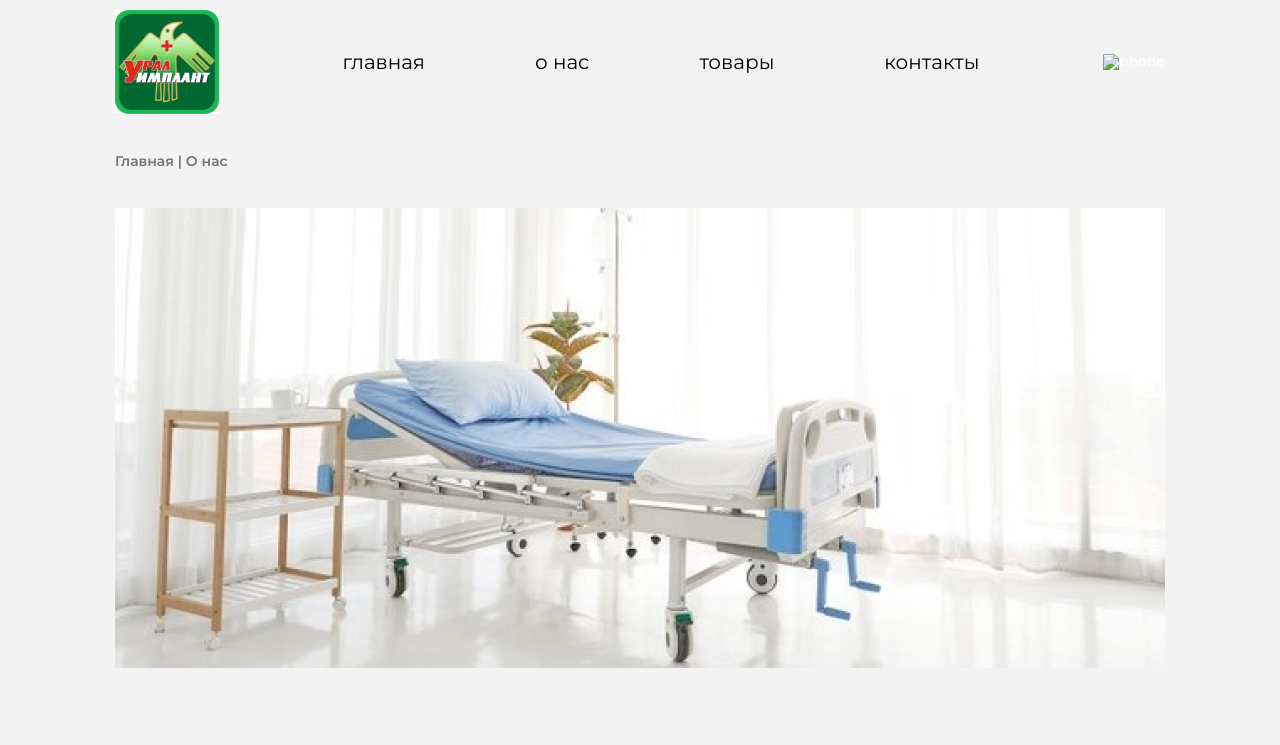
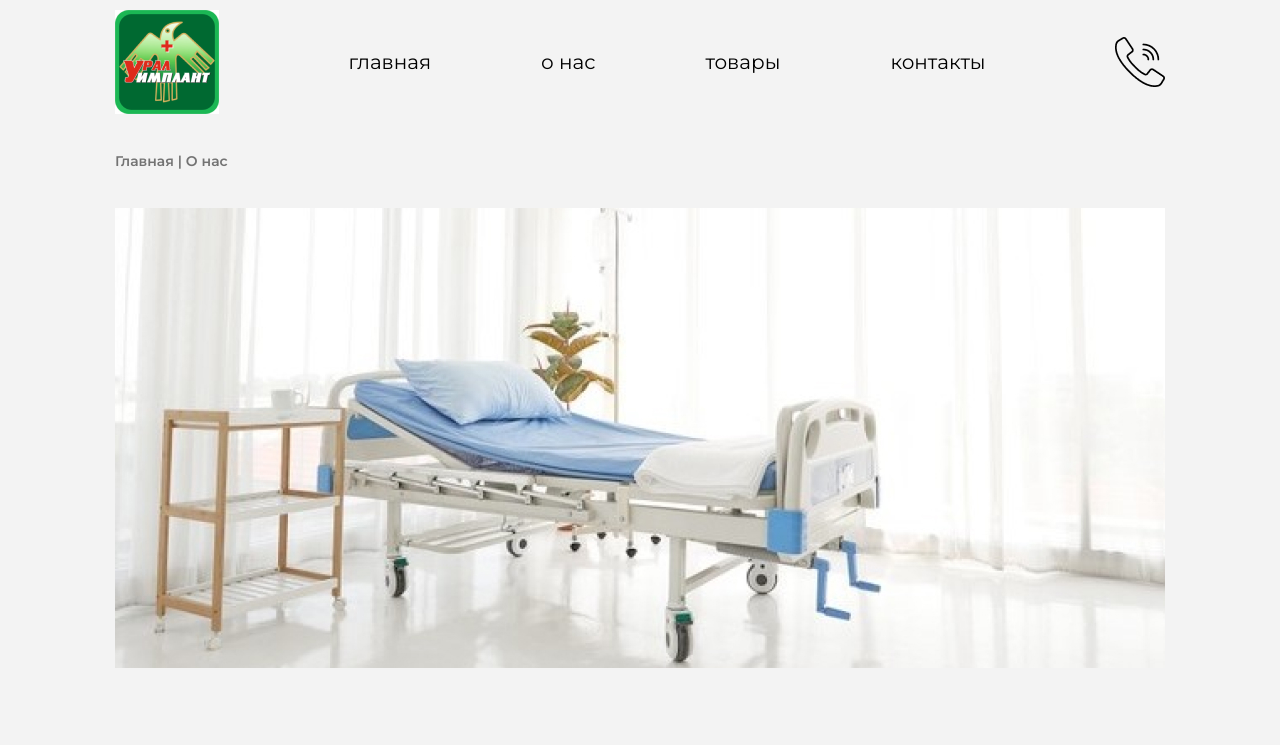
Before and after one commit to MolotovIv/Implant, a plain HTML site: page sources/about.html in a window 1280 px wide. Shown: the top 745 px of the page. Drawn offline with Linux system fonts and the light colour scheme.

Commit message:
Add files via upload

```diff
--- a/sources/about.html
+++ b/sources/about.html
@@ -27,7 +27,7 @@
                     <li class="menu__item"><a href="#contact" class="menu__link">контакты</a></li>
                 </ul>
             </nav>
-            <a href="tel:+73422071215"><img class="header__phone" src="img/call1.png" alt="phone"></a>
+            <a href="tel:+73422071215"><img class="header__phone" src="../img/call1.png" alt="phone"></a>
         </div>
     </header>
     <main class="page">
```
Also changed, not shown: sources/contacts.html (+1 -1 lines).
